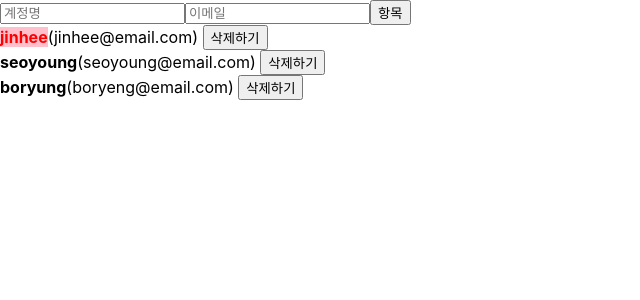
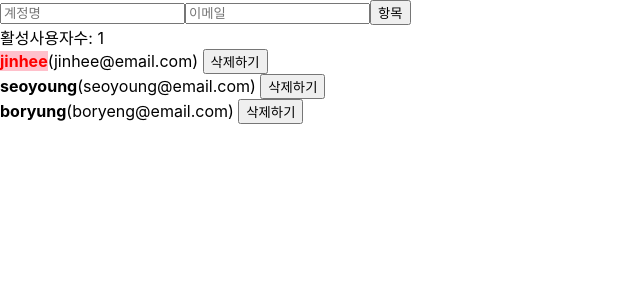
Before and after one commit to wlsgml719/ReactWithVelopert, a React (Create React App) app: page / in a window 1280 px wide. Shown: the top 300 px of the page, without its empty margins (0-640 px from the left). Built offline with nearby package versions, Linux system fonts and the light colour scheme.

Commit message:
17강 useEffect를 사용하여 마운트/언마운트 업데이트

```diff
--- a/src/App.js
+++ b/src/App.js
@@ -66,8 +66,13 @@ function App() {
       ? { ...user, online: !user.online }
       : user
     ))
-  }
+  };
 
+  const countOnlineUser = (users) => {
+    console.log('활성 사용자 수를 세는 중');
+    return users.filter(user => user.online).length;
+  };
+  const count = countOnlineUser(users);
   return (
     // <Wrapper>
     //     <Hello color="white" isSpecial={true}/>
@@ -82,7 +87,8 @@ function App() {
         onChange={onChange}
         onCreate={onCreate}
       />
-      <UserList users={users} onRemove={onRemove} onToggle={onToggle}/>
+      <div>활성사용자수: {count}</div>
+      <UserList users={users} onRemove={onRemove} onToggle={onToggle} />
     </>
   );
 }
--- a/src/UserList.js
+++ b/src/UserList.js
@@ -1,9 +1,18 @@
-import React from 'react';
+import React, { useEffect } from 'react';
 import { green, black } from 'ansi-colors';
 
 function User({ user, onRemove, onToggle })
 {
     const { username, email, id, online } = user;
+
+    useEffect(() => {
+        console.log('user값이 설정됨')
+        console.log(user);
+        return () => {
+            console.log('user값이 변경되기 전');
+            console.log(user);
+        }
+    }, [user])
 
     return(
         <div>
```
